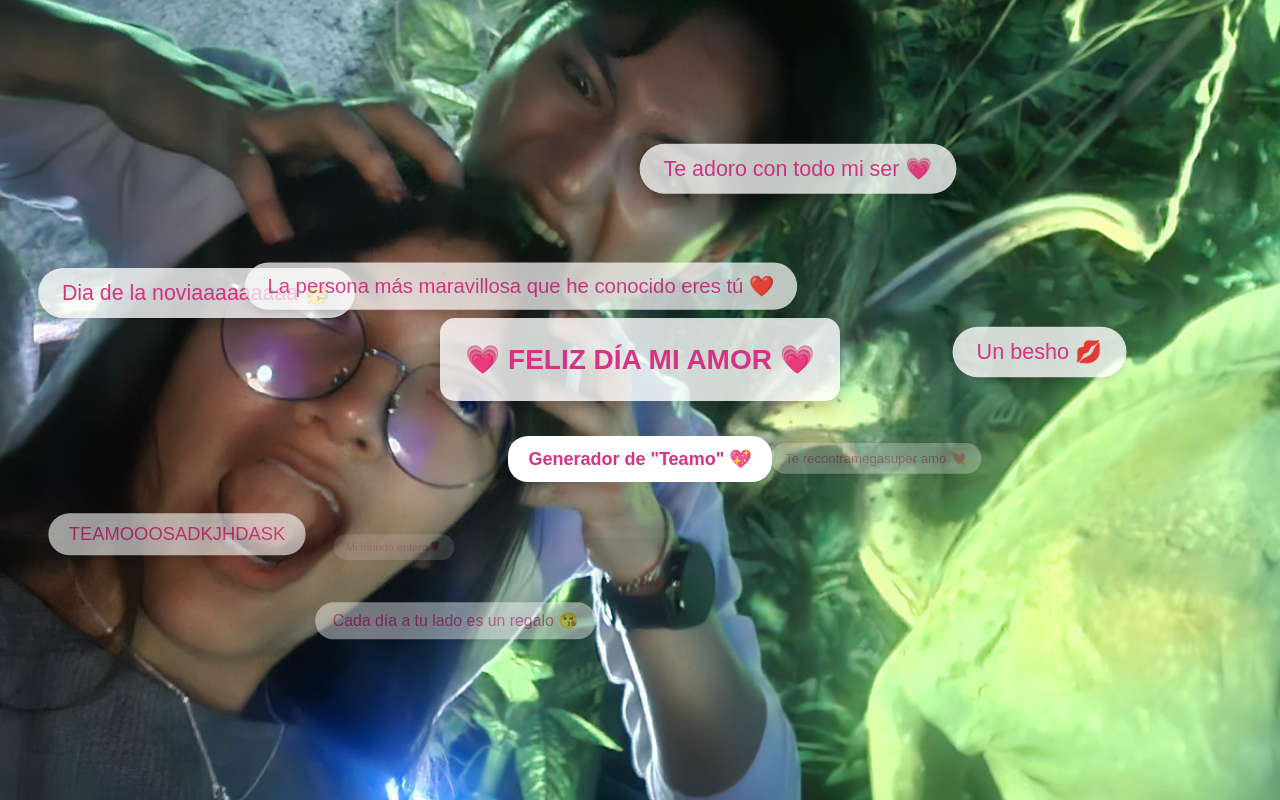
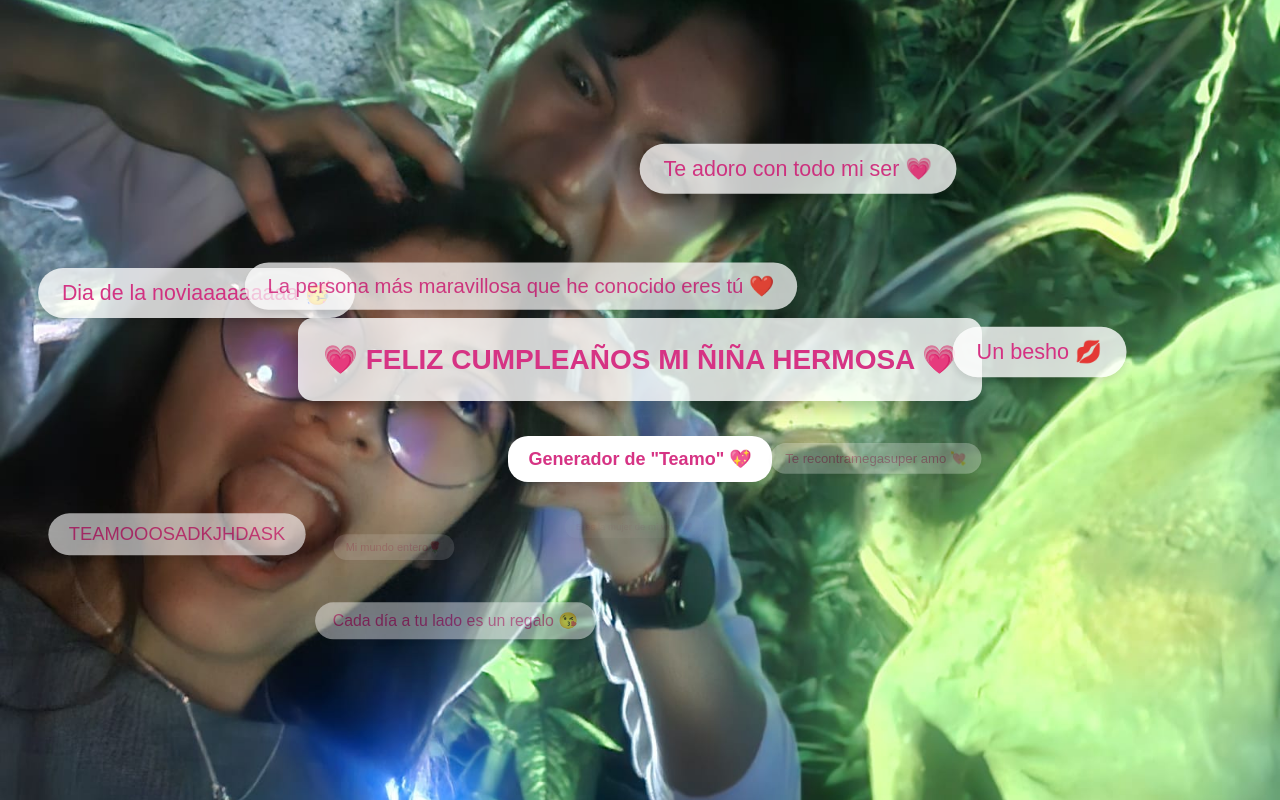
Before and after one commit to Impact84/Olasi, a plain HTML site: page index.html in a window 1280 px wide. Drawn offline with Linux system fonts and the light colour scheme.

Commit message:
Update birthday message in index.html

```diff
--- a/index.html
+++ b/index.html
@@ -7,7 +7,7 @@
         <link rel="stylesheet" href="style.css">
     </head>
     <body>
-        <div class="message"> 💗 FELIZ DÍA MI AMOR 💗</div>
+        <div class="message"> 💗 FELIZ CUMPLEAÑOS MI ÑIÑA HERMOSA 💗</div>
         <button id="love-button">Generador de "Teamo" 💖</button>
         <div id="bubbles-text"></div>
         <script src="script.js"></script>
```
